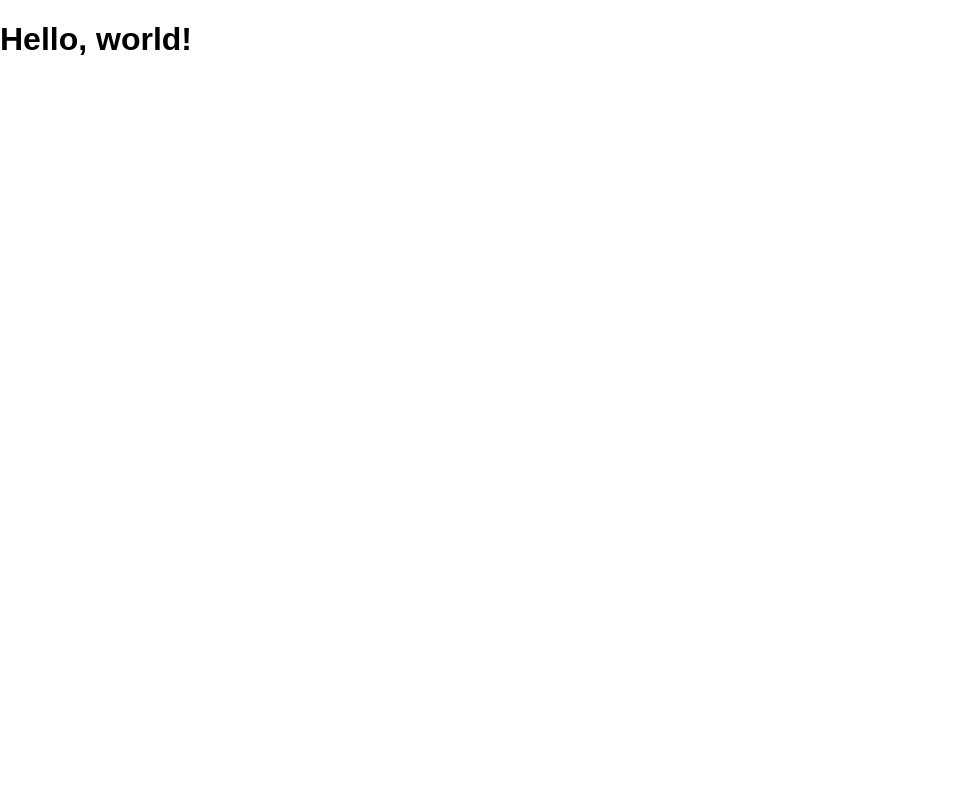
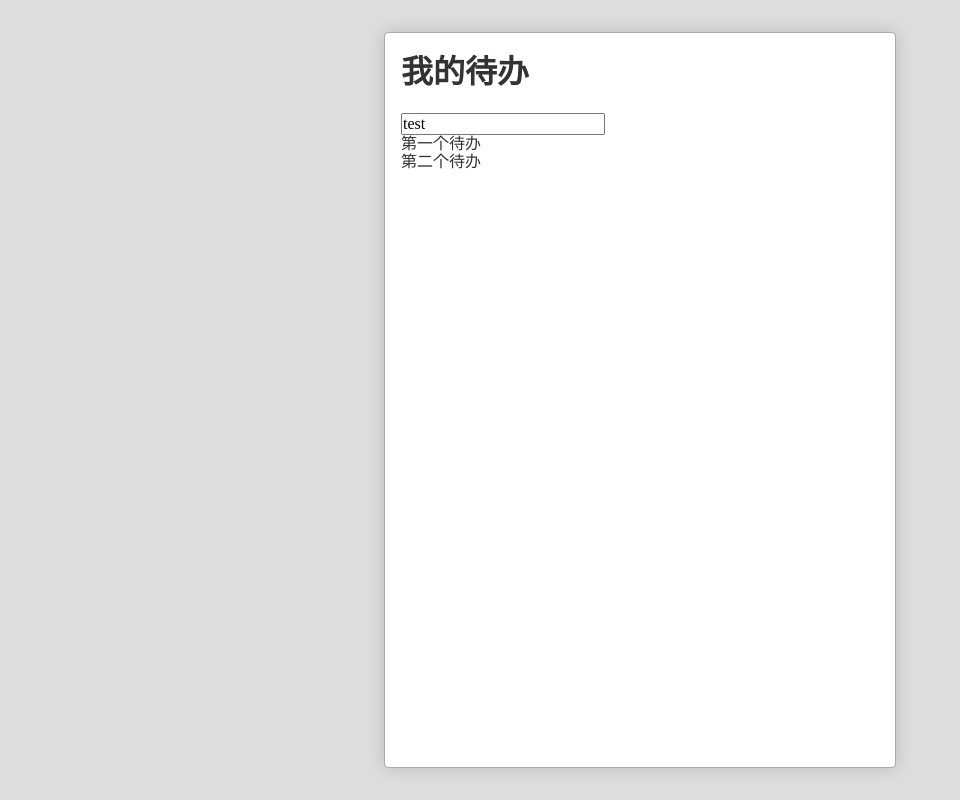
Before and after one commit to gyzdgh/project-react-1, a React (Create React App) app: page / in a window 1280 px wide. Shown: the whole page, without its empty margins (0-960 px from the left). Built offline with nearby package versions, Linux system fonts and the light colour scheme.

Commit message:
更新样式

```diff
--- a/src/App.css
+++ b/src/App.css
@@ -1,28 +1,11 @@
 .App {
-  text-align: center;
+  color: #333;
+  border: 1px solid #aaa;
+  border-radius: 4px;
+  background: white;
+  margin: 2em;
+  padding: 0 1em;
+  min-height: 20em;
+  min-width: 32em;
+  box-shadow: 0 0 1em hsla(0,0%,0%,0.15);
 }
-
-.App-logo {
-  animation: App-logo-spin infinite 20s linear;
-  height: 80px;
-}
-
-.App-header {
-  background-color: #222;
-  height: 150px;
-  padding: 20px;
-  color: white;
-}
-
-.App-title {
-  font-size: 1.5em;
-}
-
-.App-intro {
-  font-size: large;
-}
-
-@keyframes App-logo-spin {
-  from { transform: rotate(0deg); }
-  to { transform: rotate(360deg); }
-}
--- a/src/index.css
+++ b/src/index.css
@@ -1,5 +1,9 @@
 body {
-  margin: 0;
-  padding: 0;
-  font-family: sans-serif;
+  background: #ddd;
 }
+
+#root {
+  display: flex;
+  justify-content: center;
+  min-height: 100vh;
+}
--- a/src/index.js
+++ b/src/index.js
@@ -5,6 +5,6 @@ import App from './App';
 import registerServiceWorker from './registerServiceWorker';
 
 ReactDOM.render(
-    <h1>Hello, world!</h1>,
+    <App />,
     document.getElementById('root')
-);
+)
```
Also changed, not shown: 12 other files (tests, documents, lock files or other folders).
